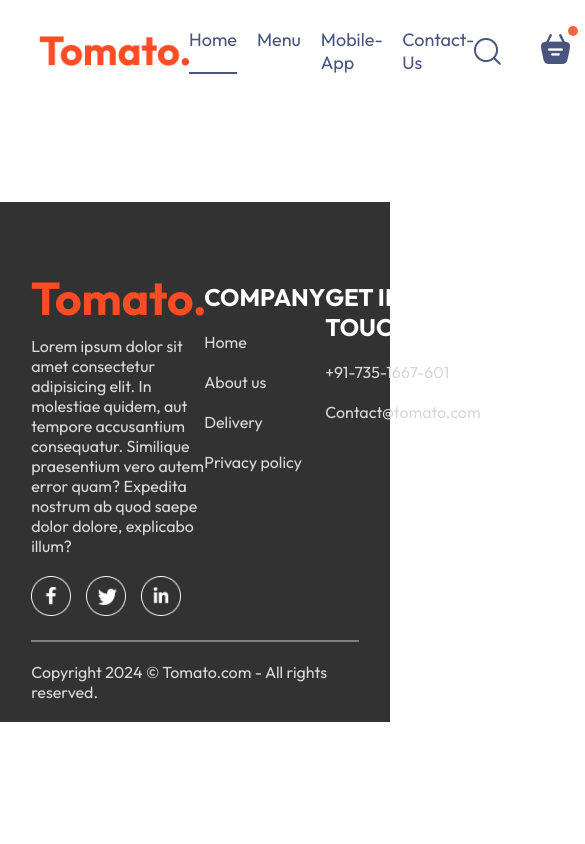
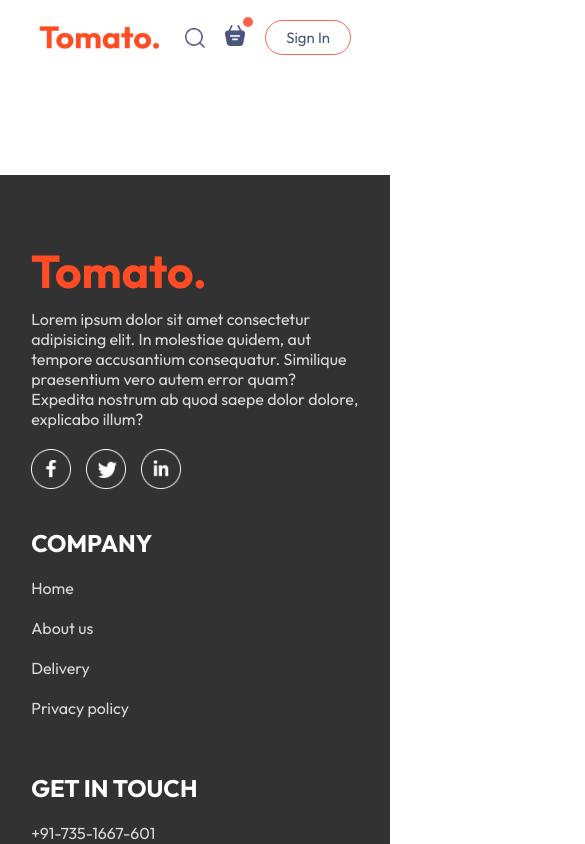
Before and after one commit to rohan-bharekar-31/Food-Delivery, a React (Vite) app in the folder Frontend/: page /order in a window 390 px wide. Shown: the top 844 px of the page, 585 px wide, since content can reach past the window. Built offline with nearby package versions, Linux system fonts and the light colour scheme.

Commit message:
login/sign-up page

```diff
--- a/Frontend/src/App.jsx
+++ b/Frontend/src/App.jsx
@@ -1,16 +1,23 @@
-import React from 'react'
+import React,{useState} from 'react'
 import Navbar from './components/Navbar/Navbar'
 import { Route, Routes } from 'react-router-dom'
 import Home from './Pages/Home/Home'
 import Cart from './Pages/Cart/Cart'
 import PlaceOrder from './Pages/PlaceOrder/PlaceOrder'
 import Footer from './components/Footer/Footer'
+import { LoginPopUp } from './components/LoginPopUp/LoginPopUp'
 
 
 const App = () => {
+
+  const [showLogin, setShowLogin] = useState(false)
+
   return (
-    <><div className='app'>
-      <Navbar />
+
+    <>
+    {showLogin ? <LoginPopUp setShowLogin={setShowLogin} /> : <></>}
+    <div className='app'>
+      <Navbar setShowLogin={setShowLogin} />
       <Routes>
         <Route path='/' element={<Home />} />
         <Route path='/cart' element={<Cart />} />
--- a/Frontend/src/components/ExploreMenu/ExploreMenu.css
+++ b/Frontend/src/components/ExploreMenu/ExploreMenu.css
@@ -47,3 +47,10 @@
     border: 4px solid tomato;
     padding:2px;
 }
+
+@media (max-width:1050px){
+    .explore-menu-text{
+        max-width: 100%;
+        font-size: 14px;
+    }
+}
--- a/Frontend/src/components/Footer/Footer.css
+++ b/Frontend/src/components/Footer/Footer.css
@@ -44,3 +44,14 @@
     background-color: gray;
     border: none;
 }
+
+@media (max-width:750px){
+    .footer-content{
+        display: flex;
+        flex-direction: column;
+        gap: 35px;
+    }
+    .footer-copyright{
+        text-align: center;
+    }
+}
--- a/Frontend/src/components/Header/Header.css
+++ b/Frontend/src/components/Header/Header.css
@@ -38,3 +38,22 @@
     font-size: max(1vw,13px);
     border-radius: 50px;
 }
+
+@media (max-width:1050px){
+    .header-contents{
+        max-width: 45%;
+    }
+}
+
+
+@media (max-width:750px){
+    .header-contents{
+        max-width: 65%;
+    }
+    .header-contents p{
+       display: none;
+    }
+    .header-contents button{
+        padding: 2vw 4vw;
+    }
+}
--- /dev/null
+++ b/Frontend/src/components/LoginPopUp/LoginPopUp.css
@@ -0,0 +1,74 @@
+.login-popup{
+    position: absolute;
+    z-index: 1;
+    width: 100%;
+    height: 100%;
+    background-color: #00000090;
+    display: grid;
+}
+
+.login-popup-container{
+    place-self: center;
+    width: max(23vw,330px);
+    color: #808080;
+    background-color: white;
+    display:flex;
+    flex-direction: column;
+    gap: 25px;
+    padding: 25px 30px;
+    border-radius: 8px;
+    font-size: 14px;
+    animation: fadeIn 0.5s;
+}
+
+.login-popup-title{
+    display: flex;
+    justify-content: space-between;
+    align-items: center;
+    color: black;
+}
+
+.login-popup-title img{
+    width: 16px;
+    cursor: pointer;
+}
+
+.login-popup-inputs{
+    display: flex;
+    flex-direction: column;
+    gap: 20px;
+}
+
+.login-popup-inputs input{
+    outline: none;
+    border: 1px solid #c9c9c9;
+    padding: 10px;
+    border-radius: 4px;
+}
+
+.login-popup-container button{
+    border: none;
+    padding: 10px;
+    border-radius: 4px ;
+    color: white;
+    background-color: tomato;
+    font-size: 15px;
+    cursor: pointer;
+}
+
+.login-popup-condition{
+    display: flex;
+    align-items: start;
+    gap: 8px;
+    margin-top: -15px;
+}
+
+.login-popup-condition input{
+    margin-top: 5px;
+}
+
+.login-popup p span{
+    color: tomato;
+    font-weight: 500;
+    cursor: pointer;
+}
--- /dev/null
+++ b/Frontend/src/components/LoginPopUp/LoginPopUp.jsx
@@ -0,0 +1,33 @@
+import React, { useState } from 'react'
+import './LoginPopUp.css'
+import { assets } from '../../assets/assets'
+
+export const LoginPopUp = ({ setShowLogin }) => {
+  const [currState, setCurrState] = useState("Login")
+  return (
+    <div className='login-popup'>
+      <form className='login-popup-container'>
+        <div className='login-popup-title'>
+          <h2>{currState}</h2>
+          <img src={assets.cross_icon} onClick={() => { setShowLogin(false) }} alt="" />
+        </div>
+        <div className="login-popup-inputs">
+          {currState === "Login" ? <></> : <input type="text" placeholder='Your name' required />}
+          <input type="email" placeholder='Your email' required />
+          <input type="password" placeholder='password' required />
+        </div>
+        <button>{currState === "Sign Up" ? "Create account" : "Login"}</button>
+
+        <div className="login-popup-condition">
+          <input type="checkbox" />
+          <p>By continuing, I agrre to terms & privacy policy</p>
+        </div>
+        {currState === "Login" ? <p>Create a new account? <span onClick={() => {
+          setCurrState("Sign Up")
+        }}>Click Here</span></p> : <p>Already have a  account? <span onClick={() => { setCurrState("Login") }}>Login Here</span></p>}
+
+      </form>
+
+    </div>
+  )
+}
--- a/Frontend/src/components/Navbar/Navbar.css
+++ b/Frontend/src/components/Navbar/Navbar.css
@@ -61,3 +61,48 @@
     top: -8px;
     right:-8px;
 }
+
+@media (max-width:1050px) {
+    .navbar .logo{
+        width: 140px;
+    }
+    .navbar-menu{
+        gap: 20px;
+        font-size: 17px;
+    }
+    .navbar-right{
+        gap: 30px;
+    }
+    .navbar-right img{
+        width: 22px;
+    }
+    .navbar-right button{
+        padding: 8px 25px;
+    }
+}
+
+@media (max-width:900px) {
+    .navbar .logo{
+        width: 120px;
+    }
+    .navbar-menu{
+        gap: 15px;
+        font-size: 16px;
+    }
+    .navbar-right{
+        gap: 20px;
+    }
+    .navbar-right img{
+        width: 20px;
+    }
+    .navbar-right button{
+        padding: 7px 20px;
+        font-size: 15px;
+    }
+}
+
+@media (max-width:750px) {
+    .navbar-menu{
+        display: none;
+    }
+}
--- a/Frontend/src/components/Navbar/Navbar.jsx
+++ b/Frontend/src/components/Navbar/Navbar.jsx
@@ -1,8 +1,9 @@
 import React,{useState} from 'react'
 import './Navbar.css'
 import { assets } from '../../assets/assets'
+import { Link } from 'react-router-dom'
 
-const Navbar = () => {
+const Navbar = ({setShowLogin}) => {
 
     const [menu, setMenu] = useState("Home")
 
@@ -11,10 +12,10 @@ const Navbar = () => {
         <div className='navbar'>
             <img src={assets.logo} alt="" srcset="" className='logo' />
             <ul className="navbar-menu">
-                <li onClick={()=>setMenu("Home")} className={menu==="Home"?"active":""} >Home</li>
-                <li onClick={()=>setMenu("Menu")} className={menu==="Menu"?"active":""} >Menu</li>
-                <li onClick={()=>setMenu("Mobile-App")} className={menu==="Mobile-App"?"active":""} >Mobile-App</li>
-                <li onClick={()=>setMenu("Contact-Us")} className={menu==="Contact-Us"?"active":""} >Contact-Us</li>
+                <Link to='/' onClick={()=>setMenu("Home")} className={menu==="Home"?"active":""} >Home</Link>
+                <a href='#explore-menu' onClick={()=>setMenu("Menu")} className={menu==="Menu"?"active":""} >Menu</a>
+                <a href='#app-download' onClick={()=>setMenu("Mobile-App")} className={menu==="Mobile-App"?"active":""} >Mobile-App</a>
+                <a href='#footer' onClick={()=>setMenu("Contact-Us")} className={menu==="Contact-Us"?"active":""} >Contact-Us</a>
             </ul>
             <div className="navbar-right">
                 <img src={assets.search_icon} alt="" srcset="" />
@@ -22,7 +23,7 @@ const Navbar = () => {
                     <img src={assets.basket_icon} alt="" srcset="" />
                     <div className='dot'></div>
                 </div>
-                <button>Sign In</button>
+                <button onClick={()=>{setShowLogin(true)}}>Sign In</button>
             </div>
         </div>
     )
--- a/Frontend/src/index.css
+++ b/Frontend/src/index.css
@@ -6,6 +6,7 @@
   margin: 0;
   box-sizing: border-box;
   font-family: Outfit;
+  scroll-behavior: smooth;
 }
 
 body{
```
